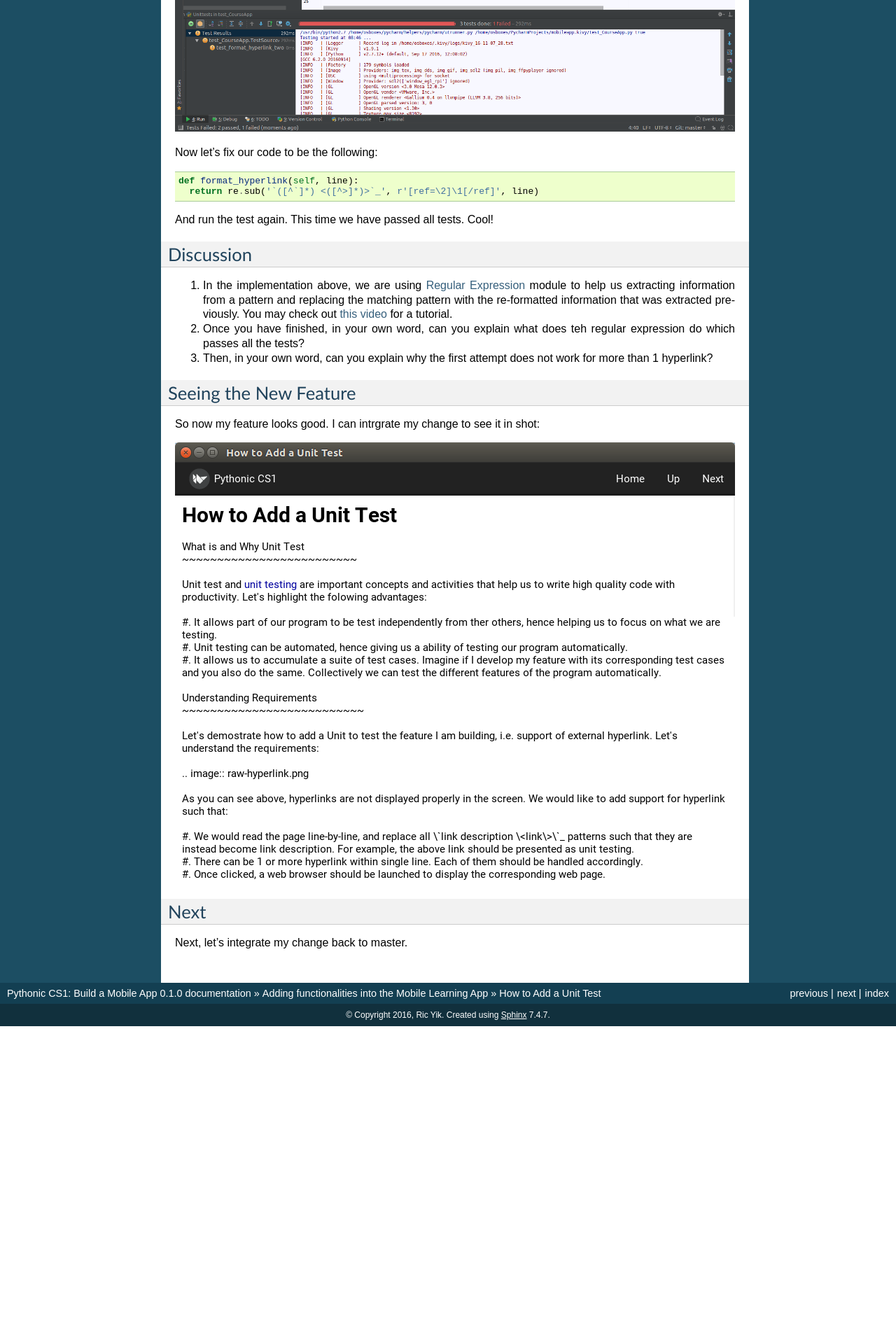
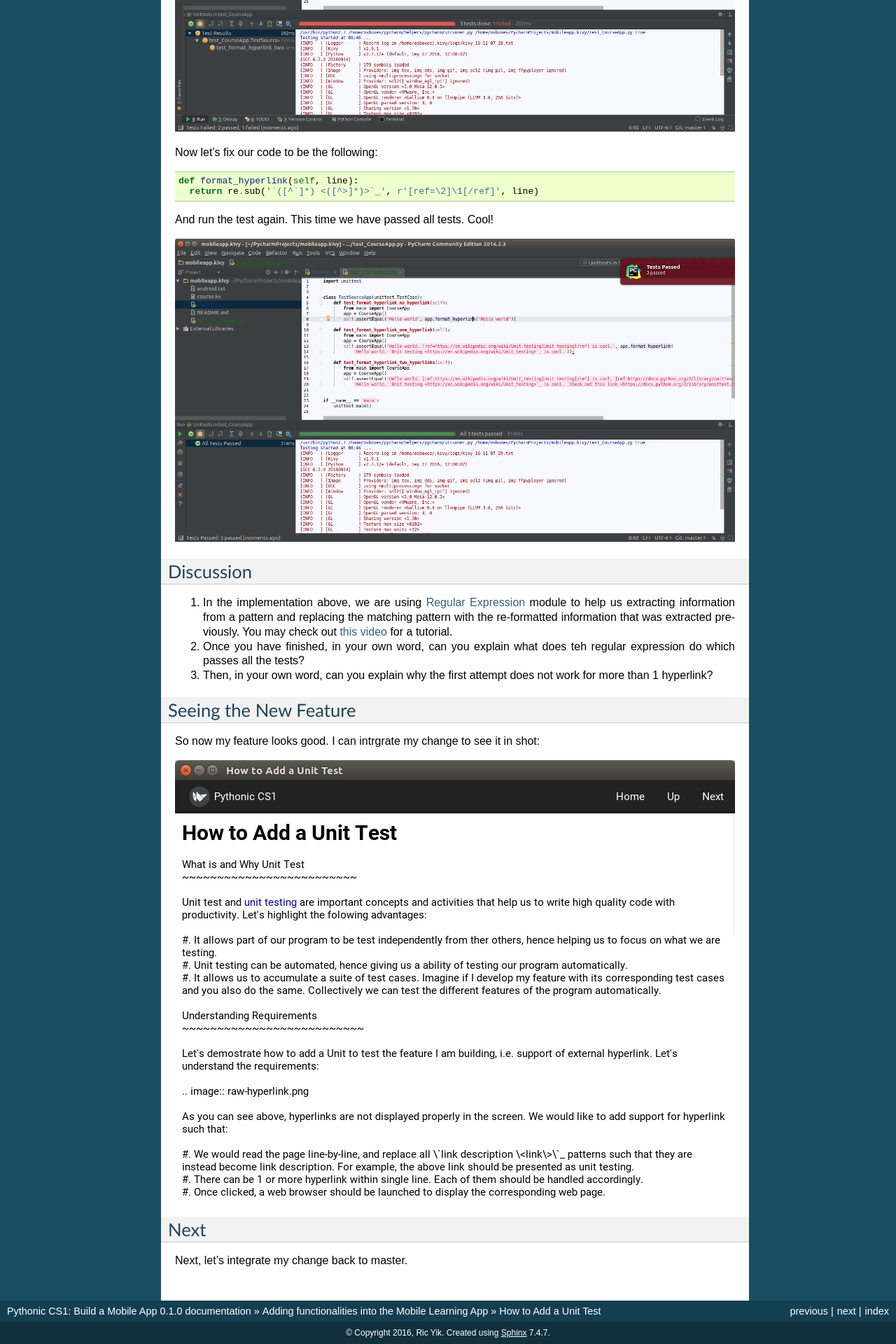
Before and after one commit to Aashritha27/mobileapp.course, a Sphinx documentation site: the page built from docs/how-to-add-a-unit-test.rst, in a window 1280 px wide. Shown: the part 2625-4545 px from the top of the page at 70% size. Built offline with Sphinx 7.4.7, drawn with Linux system fonts in a browser that asks for light colours; before the commit the page ends 4091 px from its top, so only the background shows below that.

Commit message:
Pass all tests

```diff
--- a/docs/how-to-add-a-unit-test.rst
+++ b/docs/how-to-add-a-unit-test.rst
@@ -64,6 +64,8 @@ Now let's fix our code to be the following:
 
 And run the test again. This time we have passed all tests. Cool!
 
+.. image:: pass-all-tests.png
+
 Discussion
 ~~~~~~~~~~
 
```
